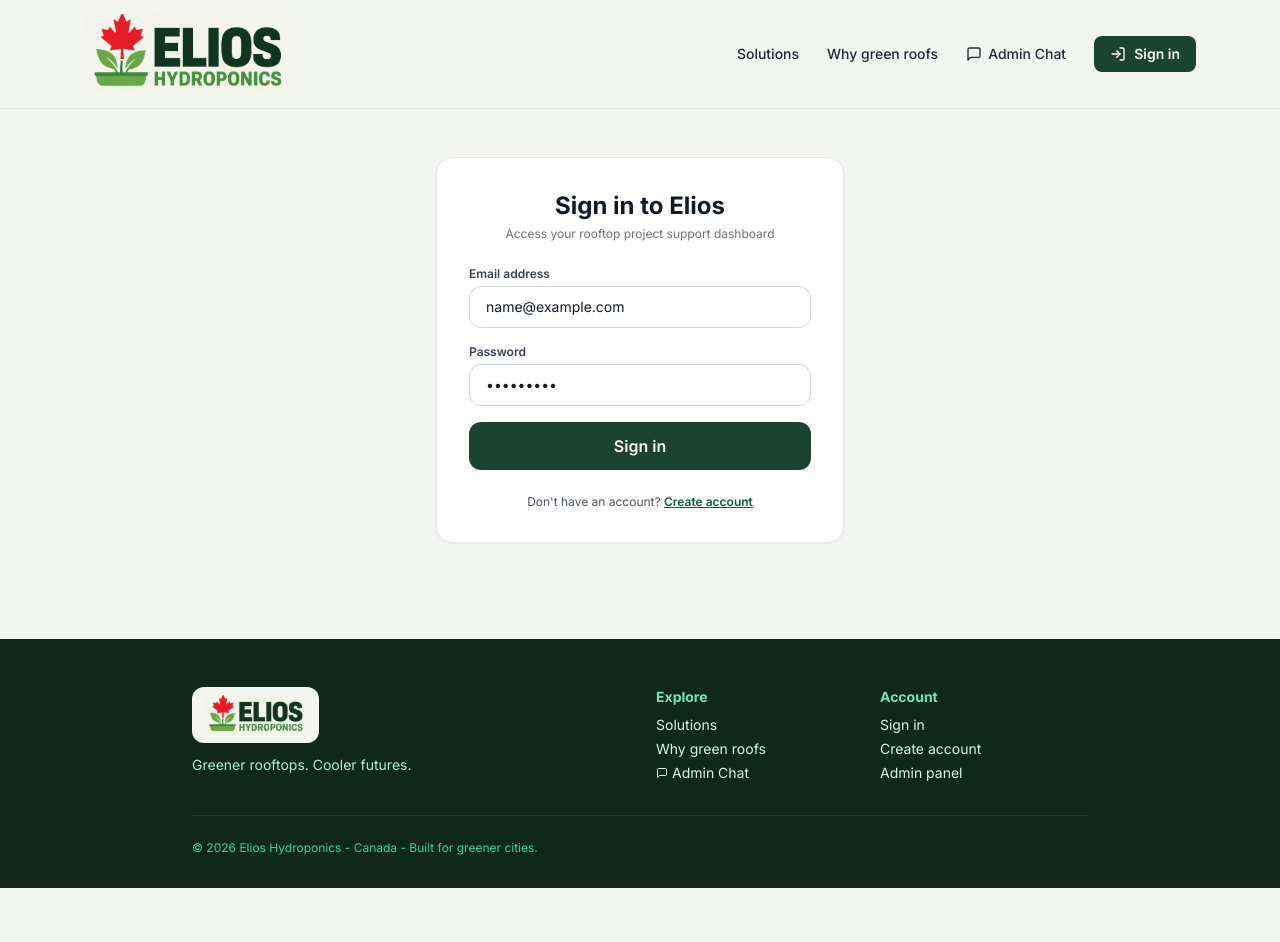
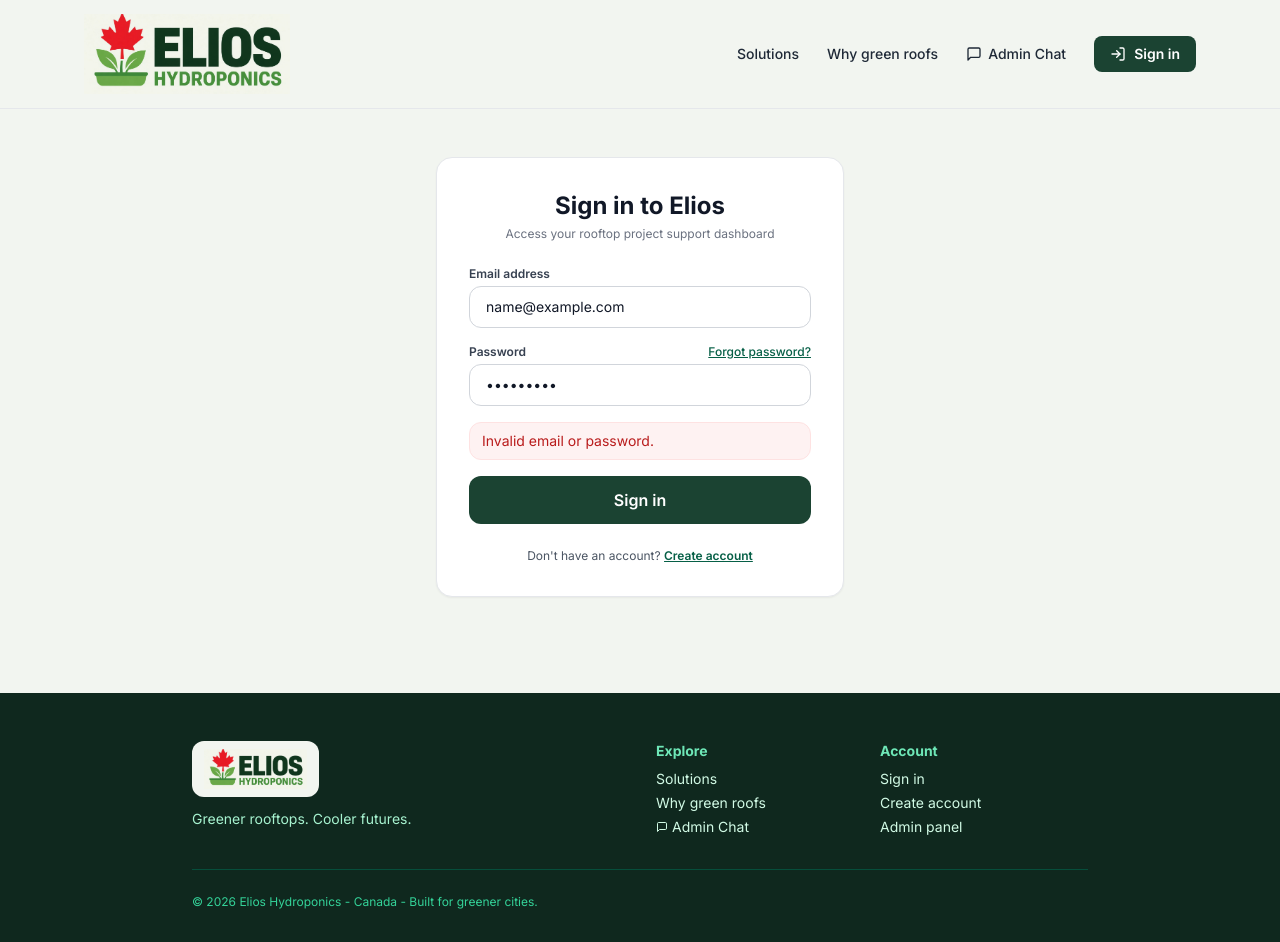
Before and after one commit to DaddyG-commits/Elios-Hydroponics, a Next.js app: page /login in a window 1280 px wide. Both pictures are taken after typing "name@example.com", "Sample123" into the empty fields and a click on the button "Sign in". Before the commit the page ends 888 px from the top, so only its background shows below. Built offline with nearby package versions, Linux system fonts and the light colour scheme; no server answers; the database is empty.

Commit message:
Wire Elios login + forgot password link

```diff
--- a/src/app/login/page.tsx
+++ b/src/app/login/page.tsx
@@ -2,16 +2,32 @@
 
 import { useState } from 'react'
 import Link from 'next/link'
+import { useRouter } from 'next/navigation'
 import Navbar from '@/components/Navbar'
 import Footer from '@/components/Footer'
+import { loginUser } from '@/lib/user-auth'
 
 export default function LoginPage() {
+  const router = useRouter()
   const [email, setEmail] = useState('')
   const [password, setPassword] = useState('')
+  const [error, setError] = useState('')
+  const [loading, setLoading] = useState(false)
 
-  const handleSubmit = (e: React.FormEvent) => {
+  const field =
+    'w-full border border-gray-300 rounded-xl px-4 py-2.5 text-sm focus:outline-none focus:ring-2 focus:ring-emerald-800'
+
+  const handleSubmit = async (e: React.FormEvent) => {
     e.preventDefault()
-    // Handle auth logic here
+    setError('')
+    setLoading(true)
+    const result = await loginUser(email, password)
+    setLoading(false)
+    if (!result.ok) {
+      setError(result.error)
+      return
+    }
+    router.push('/dashboard')
   }
 
   return (
@@ -34,27 +50,39 @@ export default function LoginPage() {
                 value={email}
                 onChange={(e) => setEmail(e.target.value)}
                 placeholder="name@example.com"
-                className="w-full border border-gray-300 rounded-xl px-4 py-2.5 text-sm focus:outline-none focus:ring-2 focus:ring-emerald-800"
+                className={field}
+                autoComplete="email"
               />
             </div>
 
             <div>
-              <label className="block text-xs font-semibold text-gray-700 mb-1">Password</label>
+              <div className="flex items-center justify-between mb-1">
+                <label className="block text-xs font-semibold text-gray-700">Password</label>
+                <Link href="/forgot-password" className="text-xs text-emerald-800 font-medium underline">
+                  Forgot password?
+                </Link>
+              </div>
               <input
                 type="password"
                 required
                 value={password}
                 onChange={(e) => setPassword(e.target.value)}
                 placeholder="••••••••"
-                className="w-full border border-gray-300 rounded-xl px-4 py-2.5 text-sm focus:outline-none focus:ring-2 focus:ring-emerald-800"
+                className={field}
+                autoComplete="current-password"
               />
             </div>
 
+            {error && (
+              <p className="text-sm text-red-700 bg-red-50 border border-red-100 rounded-xl px-3 py-2">{error}</p>
+            )}
+
             <button
               type="submit"
-              className="w-full bg-[#1b4332] text-white py-3 rounded-xl font-semibold hover:bg-emerald-900 transition"
+              disabled={loading}
+              className="w-full bg-[#1b4332] text-white py-3 rounded-xl font-semibold hover:bg-emerald-900 transition disabled:opacity-60"
             >
-              Sign in
+              {loading ? 'Signing in…' : 'Sign in'}
             </button>
           </form>
 
```
